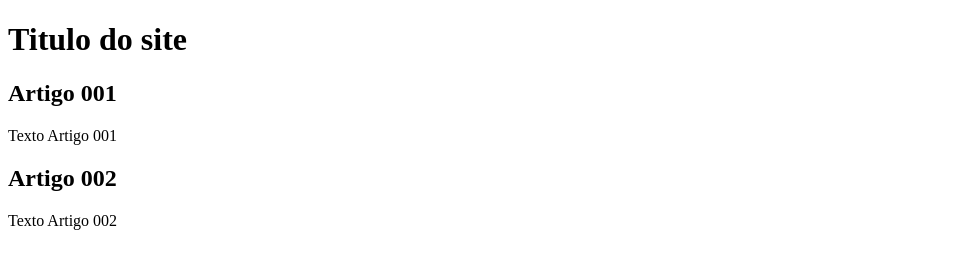
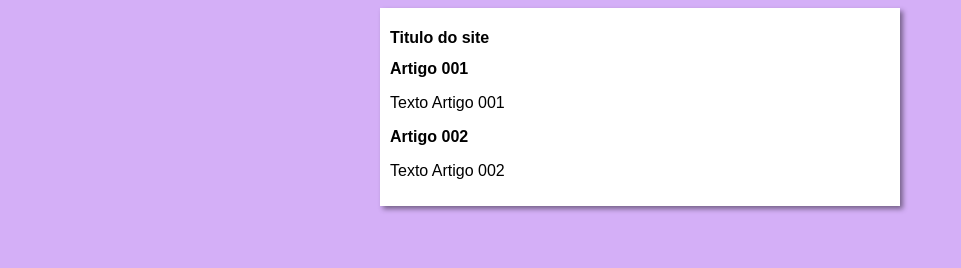
Before and after one commit to ChrysWillians/projeto-site, a plain HTML site: page index.html in a window 1280 px wide. Shown: the whole page, without its empty margins (0-961 px from the left). Drawn offline with Linux system fonts and the light colour scheme.

Commit message:
iniciei o design

```diff
--- /dev/null
+++ b/estilos/style.css
@@ -0,0 +1,14 @@
+* {
+    font-family: Arial, Helvetica, sans-serif;
+    font-size: 16px;
+}
+    body{
+        background-color: rgb(212, 175, 247);
+    }
+main{
+    background-color: white;
+    width: 500px;
+    margin: auto;
+    padding: 10px;
+    box-shadow: 3px 3px 5px rgba(0, 0, 0, 0.445);
+}
--- a/index.html
+++ b/index.html
@@ -5,6 +5,7 @@
     <meta http-equiv="X-UA-Compatible" content="IE=edge">
     <meta name="viewport" content="width=device-width, initial-scale=1.0">
     <title>Titulo do site</title>
+    <link rel="stylesheet" href="estilos/style.css">
 </head>
 <body>
     <main>
```
